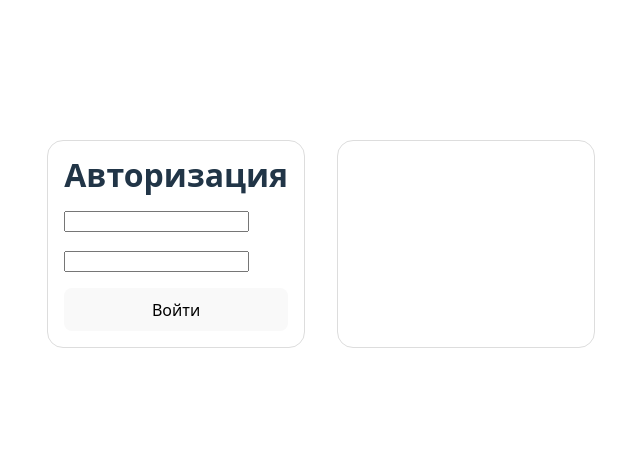
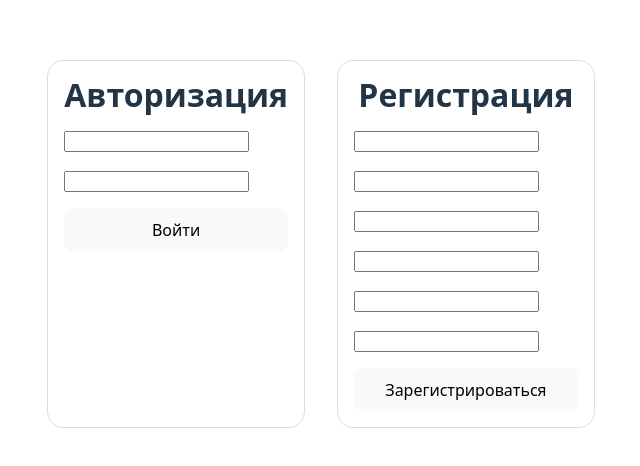
Before and after one commit to tatiana-dk/result-pro-react2, a React (Vite) app: page / in a window 1280 px wide. Shown: the part 156-622 px from the top of the page, without its empty margins (319-959 px from the left). Built offline with nearby package versions, Linux system fonts and the light colour scheme.

Commit message:
feat: render inputs in Signup

```diff
--- a/src/form/Signup.tsx
+++ b/src/form/Signup.tsx
@@ -1,5 +1,54 @@
-export function Signup() {
+import { useRef, type ChangeEvent, type ChangeEventHandler, type SubmitEventHandler } from "react";
+
+interface SignupProps {
+    onSubmit: (arg: {}) => void
+};
+
+export function Signup({onSubmit}: SignupProps) {
+    const inputs = useRef({
+        name: '',
+        nickname: '',
+        email: '',
+        gender: '',
+        password: '',
+        repeatPassword: ''
+    });
+
+    const handleChange: ChangeEventHandler = (event: ChangeEvent) => {
+        const target = event.target as HTMLInputElement;
+
+        inputs.current = {
+            ...inputs.current,
+            [target.name]: target.value
+        };
+    };
+
+    const handleSubmit: SubmitEventHandler = (event) => {
+        event.preventDefault();
+        onSubmit(inputs.current);
+    };
+
     return (
-        <></>
+        <>
+            <h2>Регистрация</h2>
+            <form
+                onChange={handleChange}
+                onSubmit={handleSubmit}
+            >
+                {
+                    Object.keys(inputs.current).map((key) => {
+                        return (
+                            <div>
+                                <input
+                                    type={key}
+                                    name={key}
+                                />
+                            </div>
+                        );
+                    })
+                }
+                <button type="submit">Зарегистрироваться</button>
+            </form>
+        </>
     );
 }
```
